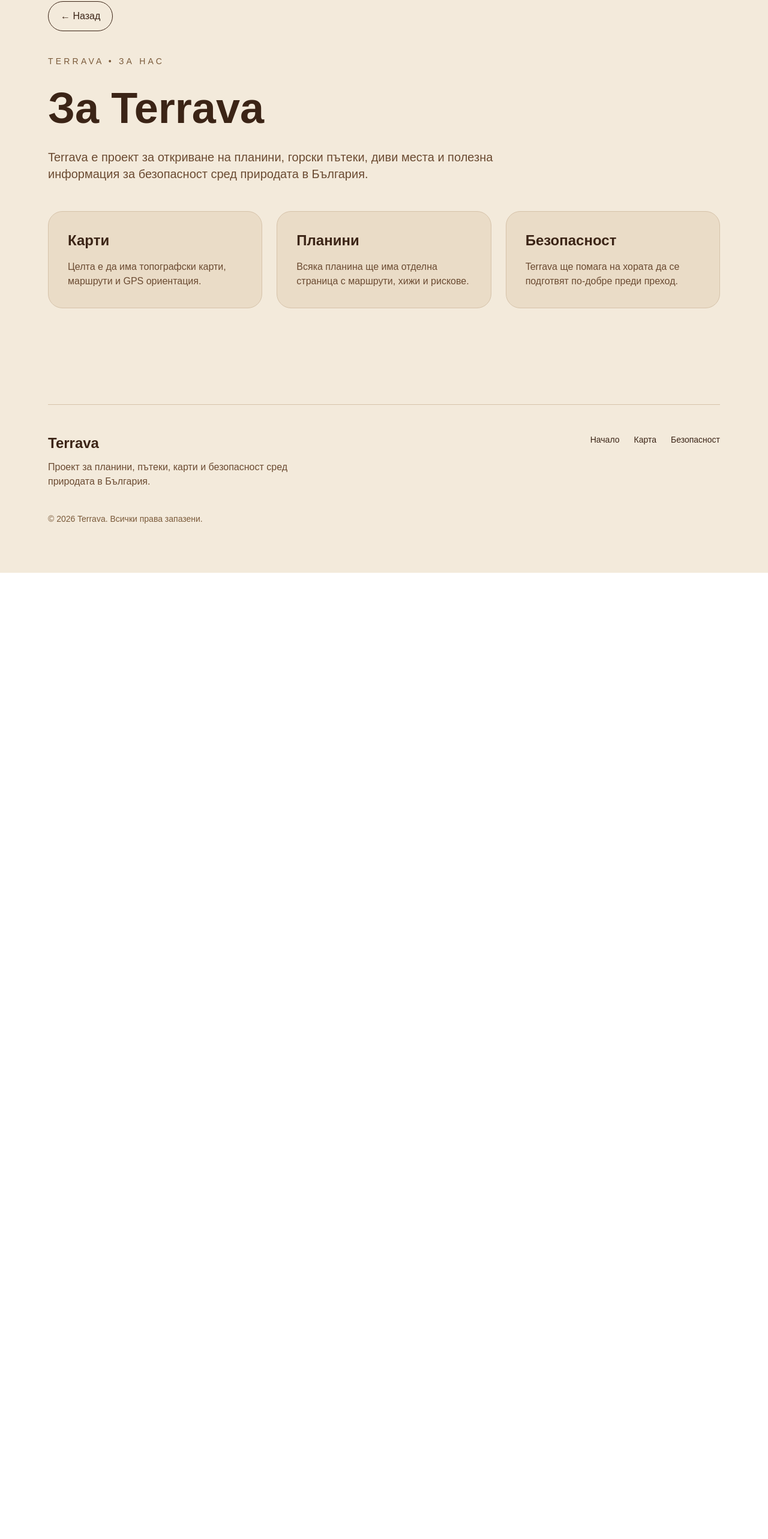
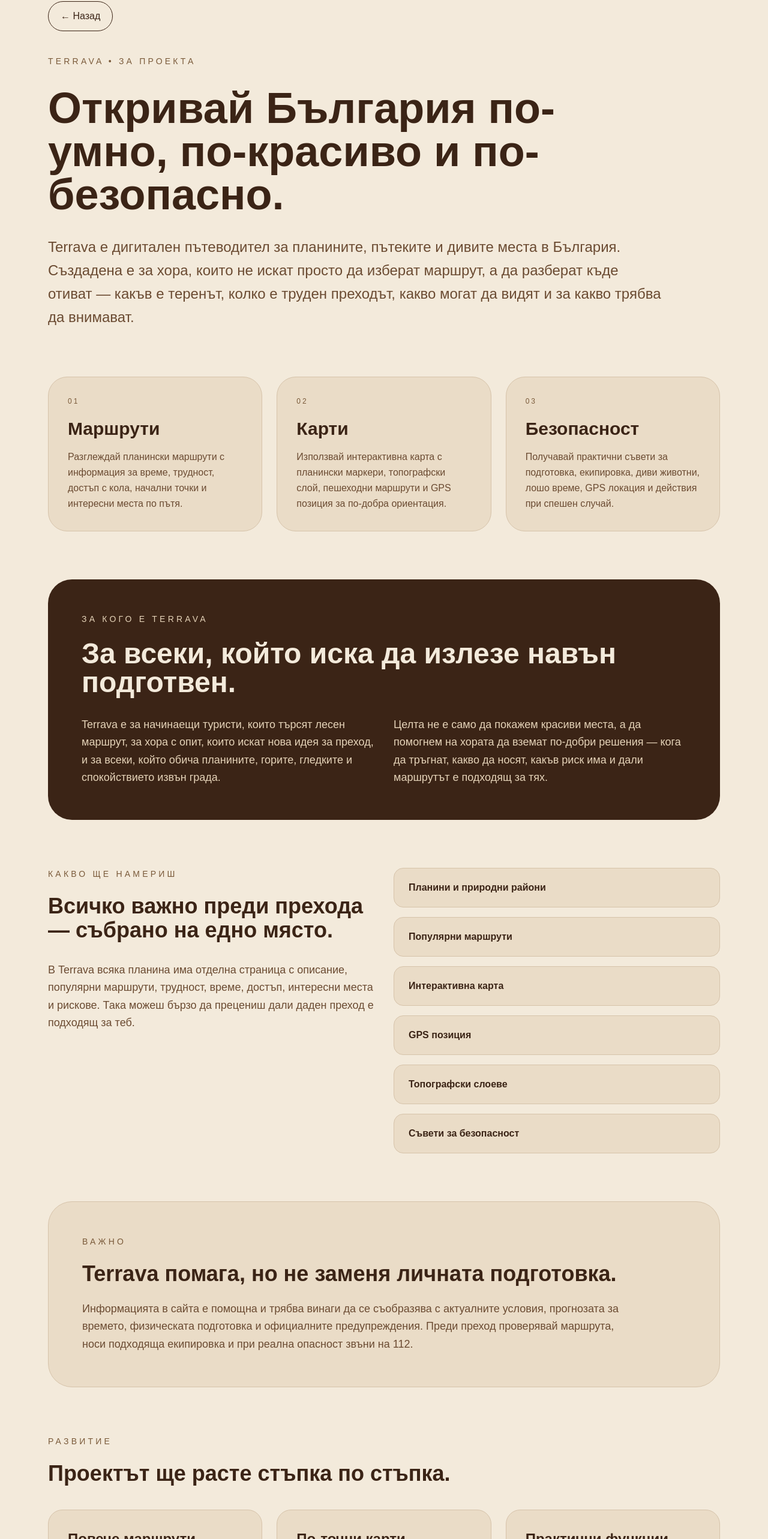
Before and after one commit to hroko9898-lab/terrava, a Next.js app: page /about in a window 1280 px wide. Shown: the part 78-2644 px from the top of the page at 60% size. Before the commit the page ends 1033 px from the top, so only its background shows below. Built offline with nearby package versions, Linux system fonts and the light colour scheme.

Commit message:
Improve about page copywriting

```diff
--- a/app/about/page.tsx
+++ b/app/about/page.tsx
@@ -1,6 +1,12 @@
+export const metadata = {
+  title: "За Terrava | Планини, карти и маршрути в България",
+  description:
+    "Научи повече за Terrava — дигитален пътеводител за планини, маршрути, карти, GPS ориентация и безопасност сред природата в България.",
+};
+
 export default function AboutPage() {
   return (
-    <main className="min-h-screen bg-[#f3eadb] text-[#3b2416] p-10 md:p-20">
+    <main className="min-h-screen bg-[#f3eadb] text-[#3b2416] px-6 py-12 md:px-20 md:py-20">
       <div className="mb-10">
         <a
           href="/"
@@ -11,49 +17,188 @@
       </div>
 
       <p className="uppercase tracking-[0.3em] text-sm mb-8 text-[#7a5a3a]">
-        Terrava • За нас
+        Terrava • За проекта
       </p>
 
+      <section className="max-w-5xl mb-20">
         <h1 className="text-5xl md:text-7xl font-bold mb-8">
-        За Terrava
+          Откривай България по-умно, по-красиво и по-безопасно.
         </h1>
 
-      <p className="text-xl max-w-3xl text-[#6b4b32] mb-12">
-        Terrava е проект за откриване на планини, горски пътеки,
-        диви места и полезна информация за безопасност сред природата в България.
+        <p className="text-xl md:text-2xl text-[#6b4b32] leading-relaxed">
+          Terrava е дигитален пътеводител за планините, пътеките и дивите места
+          в България. Създадена е за хора, които не искат просто да изберат
+          маршрут, а да разберат къде отиват — какъв е теренът, колко е труден
+          преходът, какво могат да видят и за какво трябва да внимават.
         </p>
+      </section>
+
+      <section className="grid lg:grid-cols-3 gap-6 mb-20">
+        <div className="bg-[#eadcc7] rounded-[2rem] p-8 border border-[#d6c3aa]">
+          <p className="uppercase tracking-[0.25em] text-xs mb-5 text-[#7a5a3a]">
+            01
+          </p>
+
+          <h2 className="text-3xl font-bold mb-4">
+            Маршрути
+          </h2>
+
+          <p className="text-[#6b4b32] leading-relaxed">
+            Разглеждай планински маршрути с информация за време, трудност,
+            достъп с кола, начални точки и интересни места по пътя.
+          </p>
+        </div>
+
+        <div className="bg-[#eadcc7] rounded-[2rem] p-8 border border-[#d6c3aa]">
+          <p className="uppercase tracking-[0.25em] text-xs mb-5 text-[#7a5a3a]">
+            02
+          </p>
+
+          <h2 className="text-3xl font-bold mb-4">
+            Карти
+          </h2>
+
+          <p className="text-[#6b4b32] leading-relaxed">
+            Използвай интерактивна карта с планински маркери, топографски слой,
+            пешеходни маршрути и GPS позиция за по-добра ориентация.
+          </p>
+        </div>
+
+        <div className="bg-[#eadcc7] rounded-[2rem] p-8 border border-[#d6c3aa]">
+          <p className="uppercase tracking-[0.25em] text-xs mb-5 text-[#7a5a3a]">
+            03
+          </p>
+
+          <h2 className="text-3xl font-bold mb-4">
+            Безопасност
+          </h2>
+
+          <p className="text-[#6b4b32] leading-relaxed">
+            Получавай практични съвети за подготовка, екипировка, диви животни,
+            лошо време, GPS локация и действия при спешен случай.
+          </p>
+        </div>
+      </section>
+
+      <section className="bg-[#3b2416] text-[#f3eadb] rounded-[2.5rem] p-8 md:p-14 mb-20">
+        <p className="uppercase tracking-[0.3em] text-sm mb-6 text-[#e5d3b8]">
+          За кого е Terrava
+        </p>
+
+        <h2 className="text-4xl md:text-5xl font-bold mb-8">
+          За всеки, който иска да излезе навън подготвен.
+        </h2>
+
+        <div className="grid md:grid-cols-2 gap-8 text-[#e5d3b8] text-lg leading-relaxed">
+          <p>
+            Terrava е за начинаещи туристи, които търсят лесен маршрут, за хора
+            с опит, които искат нова идея за преход, и за всеки, който обича
+            планините, горите, гледките и спокойствието извън града.
+          </p>
+
+          <p>
+            Целта не е само да покажем красиви места, а да помогнем на хората
+            да вземат по-добри решения — кога да тръгнат, какво да носят, какъв
+            риск има и дали маршрутът е подходящ за тях.
+          </p>
+        </div>
+      </section>
+
+      <section className="grid lg:grid-cols-2 gap-8 mb-20">
+        <div>
+          <p className="uppercase tracking-[0.3em] text-sm mb-6 text-[#7a5a3a]">
+            Какво ще намериш
+          </p>
+
+          <h2 className="text-4xl font-bold mb-8">
+            Всичко важно преди прехода — събрано на едно място.
+          </h2>
+
+          <p className="text-lg text-[#6b4b32] leading-relaxed">
+            В Terrava всяка планина има отделна страница с описание, популярни
+            маршрути, трудност, време, достъп, интересни места и рискове. Така
+            можеш бързо да прецениш дали даден преход е подходящ за теб.
+          </p>
+        </div>
+
+        <div className="grid gap-4">
+          {[
+            "Планини и природни райони",
+            "Популярни маршрути",
+            "Интерактивна карта",
+            "GPS позиция",
+            "Топографски слоеве",
+            "Съвети за безопасност",
+          ].map((item) => (
+            <div
+              key={item}
+              className="bg-[#eadcc7] rounded-2xl px-6 py-5 border border-[#d6c3aa] font-semibold"
+            >
+              {item}
+            </div>
+          ))}
+        </div>
+      </section>
+
+      <section className="bg-[#eadcc7] rounded-[2.5rem] p-8 md:p-14 border border-[#d6c3aa] mb-20">
+        <p className="uppercase tracking-[0.3em] text-sm mb-6 text-[#7a5a3a]">
+          Важно
+        </p>
+
+        <h2 className="text-4xl font-bold mb-6">
+          Terrava помага, но не заменя личната подготовка.
+        </h2>
+
+        <p className="text-lg text-[#6b4b32] leading-relaxed max-w-4xl">
+          Информацията в сайта е помощна и трябва винаги да се съобразява с
+          актуалните условия, прогнозата за времето, физическата подготовка и
+          официалните предупреждения. Преди преход проверявай маршрута, носи
+          подходяща екипировка и при реална опасност звъни на 112.
+        </p>
+      </section>
+
+      <section className="mb-20">
+        <p className="uppercase tracking-[0.3em] text-sm mb-6 text-[#7a5a3a]">
+          Развитие
+        </p>
+
+        <h2 className="text-4xl font-bold mb-10">
+          Проектът ще расте стъпка по стъпка.
+        </h2>
 
         <div className="grid md:grid-cols-3 gap-6">
           <div className="bg-[#eadcc7] rounded-3xl p-8 border border-[#d6c3aa]">
-          <h2 className="text-2xl font-bold mb-4">
-            Карти
-          </h2>
-
+            <h3 className="text-2xl font-bold mb-4">
+              Повече маршрути
+            </h3>
             <p className="text-[#6b4b32]">
-            Целта е да има топографски карти, маршрути и GPS ориентация.
+              Ще добавяме още пътеки, върхове, хижи, водопади, пещери и
+              скрити места в различни части на България.
             </p>
           </div>
 
           <div className="bg-[#eadcc7] rounded-3xl p-8 border border-[#d6c3aa]">
-          <h2 className="text-2xl font-bold mb-4">
-            Планини
-          </h2>
-
+            <h3 className="text-2xl font-bold mb-4">
+              По-точни карти
+            </h3>
             <p className="text-[#6b4b32]">
-            Всяка планина ще има отделна страница с маршрути, хижи и рискове.
+              Целта е картата да стане още по-полезна с повече маркери,
+              пътеки, слоеве и информация за терена.
             </p>
           </div>
 
           <div className="bg-[#eadcc7] rounded-3xl p-8 border border-[#d6c3aa]">
-          <h2 className="text-2xl font-bold mb-4">
-            Безопасност
-          </h2>
-
+            <h3 className="text-2xl font-bold mb-4">
+              Практични функции
+            </h3>
             <p className="text-[#6b4b32]">
-            Terrava ще помага на хората да се подготвят по-добре преди преход.
+              В бъдеще Terrava може да включва филтри по трудност, GPX файлове,
+              любими маршрути и отделни страници за всяка пътека.
             </p>
           </div>
         </div>
+      </section>
+
       <footer className="mt-40 pt-12 border-t border-[#d6c3aa]">
         <div className="flex flex-col md:flex-row justify-between gap-6">
           <div>
```
Lines whose indentation alone changed are shown as unchanged.
